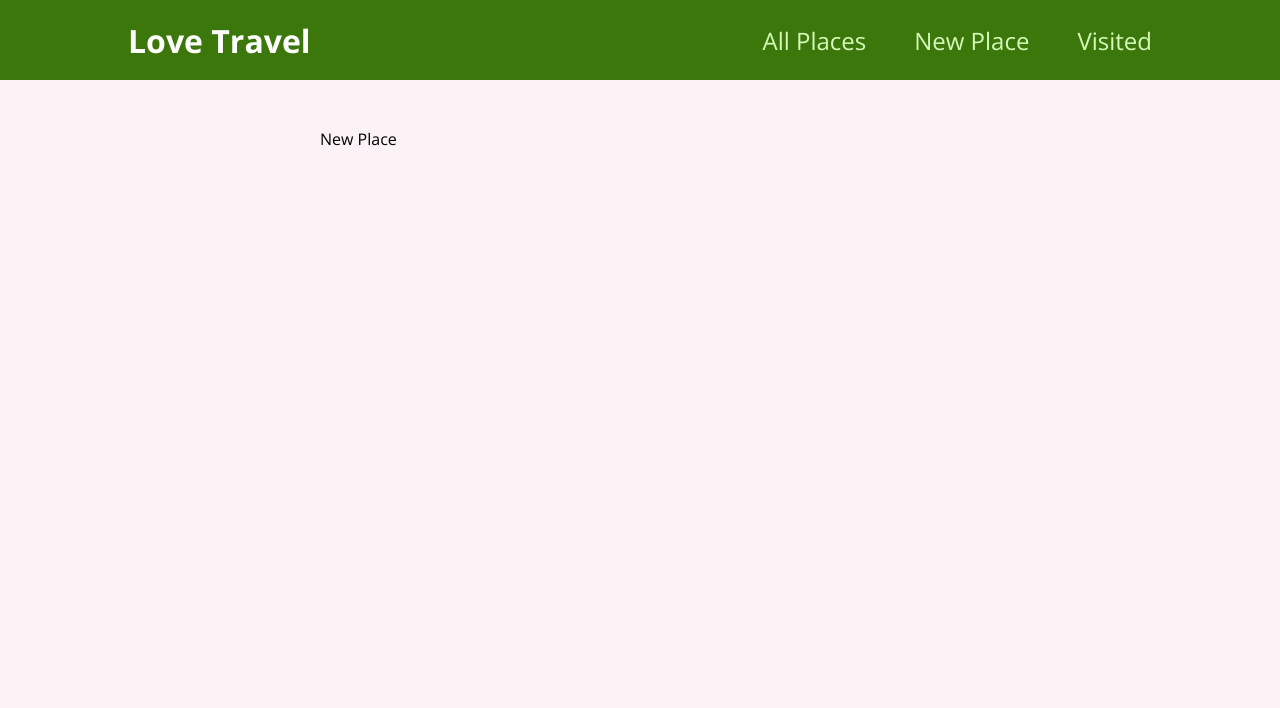
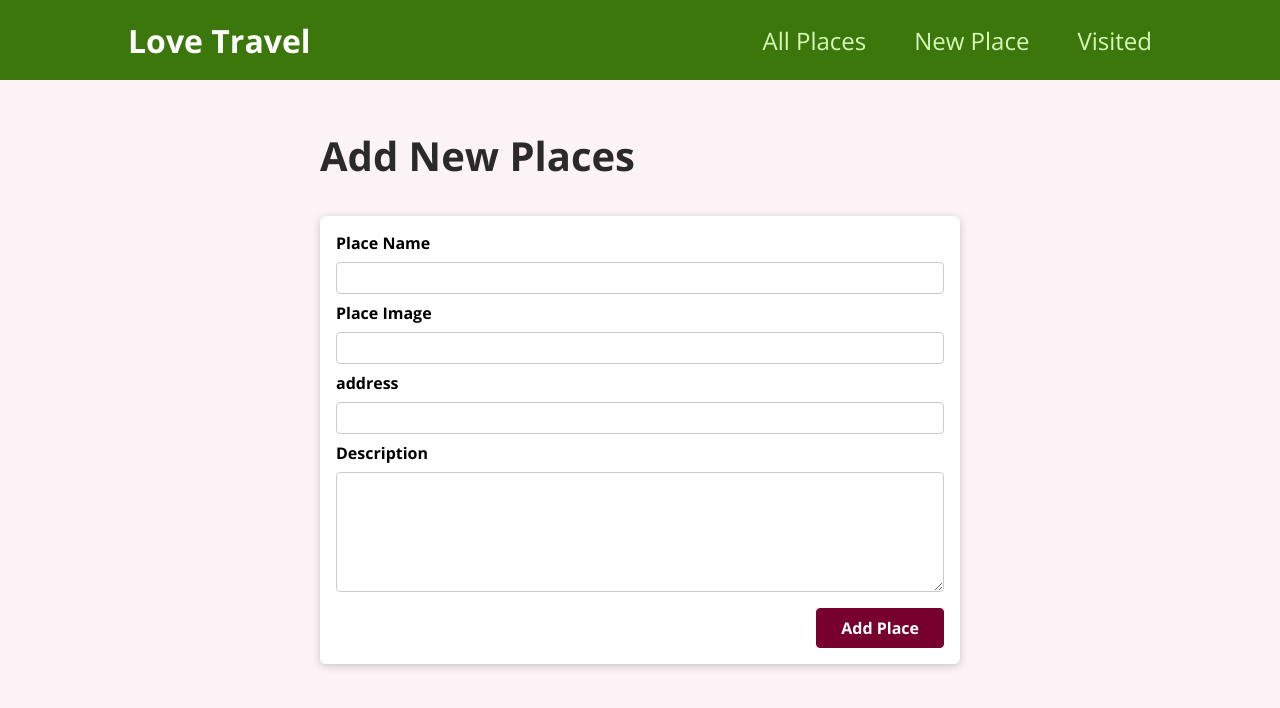
Before and after one commit to shreejanjoshi/love-travel, a React (Create React App) app: page /newPlace in a window 1280 px wide. Shown: the top 708 px of the page. Built offline with nearby package versions, Linux system fonts and the light colour scheme.

Commit message:
made a form to add new places

```diff
--- /dev/null
+++ b/src/components/travelPlace/NewTravelPlaceForm.js
@@ -0,0 +1,32 @@
+import classes from './NewTravelPlaceForm.module.css';
+import Card from '../ui/Card';
+
+function NewTravelPlaceForm(){
+    return(
+        <Card>
+            <form className={classes.form}>
+                <div className={classes.control}>
+                    <label htmlFor='title'>Place Name</label>
+                    <input type="text" required id="title" />
+                </div>
+                <div className={classes.control}>
+                    <label htmlFor='image'>Place Image</label>
+                    <input type="url" required id="image" />
+                </div>
+                <div className={classes.control}>
+                    <label htmlFor='address'>address</label>
+                    <input type="text" required id="address" />
+                </div>
+                <div className={classes.control}>
+                    <label htmlFor='description'>Description</label>
+                    <textarea id='description' required rows='5'></textarea>
+                </div>
+                <div className={classes.actions}>
+                    <button>Add Place</button>
+                </div>
+            </form>
+        </Card>
+    );
+}
+
+export default NewTravelPlaceForm;
--- /dev/null
+++ b/src/components/travelPlace/NewTravelPlaceForm.module.css
@@ -0,0 +1,45 @@
+.form {
+    padding: 1rem;
+  }
+
+  .control {
+    margin-bottom: 0.5rem;
+  }
+
+  .control label {
+    display: block;
+    font-weight: bold;
+    margin-bottom: 0.5rem;
+  }
+
+  .control input,
+  .control textarea {
+    display: block;
+    font: inherit;
+    border-radius: 4px;
+    border: 1px solid #ccc;
+    padding: 0.25rem;
+    width: 100%;
+  }
+
+  .actions {
+    margin-top: 1rem;
+    text-align: right;
+  }
+
+  .actions button {
+    font: inherit;
+    cursor: pointer;
+    background-color: #77002e;
+    color: white;
+    padding: 0.5rem 1.5rem;
+    border: 1px solid #77002e;
+    border-radius: 4px;
+    font-weight: bold;
+  }
+
+  .actions button:hover,
+  .actions button:active {
+    background-color: #a50e48;
+    border-color: #a50e48;
+  }
--- a/src/pages/NewPlace.js
+++ b/src/pages/NewPlace.js
@@ -1,6 +1,11 @@
+import NewTravelPlaceForm from "../components/travelPlace/NewTravelPlaceForm";
+
 function NewPlacePage(){
     return(
-        <div>New Place</div>
+        <section>
+            <h1>Add New Places</h1>
+            <NewTravelPlaceForm />
+        </section>
     );
 }
 
```
